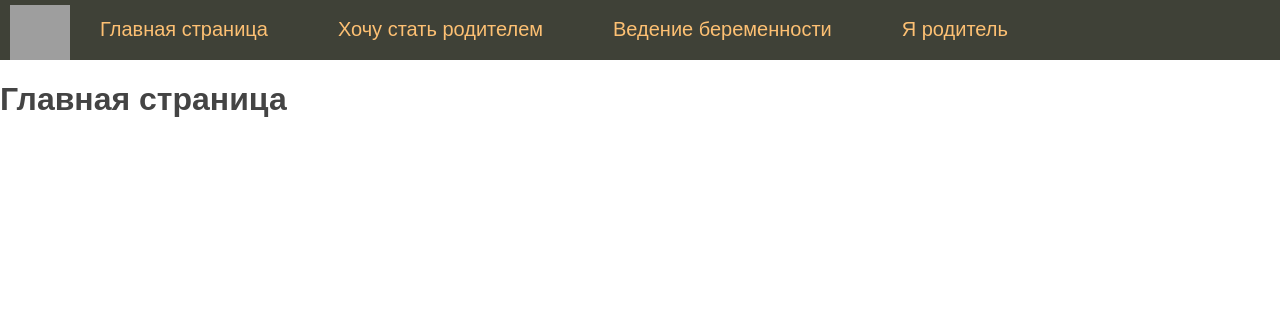
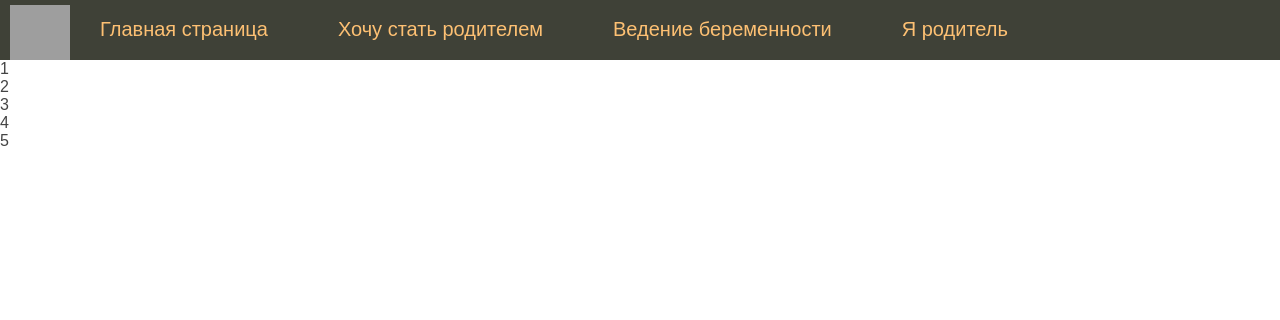
Before and after one commit to Usual-tatarin/dkmr, a Django app: page / in a window 1280 px wide. Shown: the top 320 px of the page. Run offline with Django 4.2, Linux system fonts and the light colour scheme; grey boxes are pictures that could not be loaded.

```diff
--- a/parentroadmap/parentroadmapapp/templates/parentroadmapapp/index.html
+++ b/parentroadmap/parentroadmapapp/templates/parentroadmapapp/index.html
@@ -1,5 +1,11 @@
 {% extends 'base.html' %}
-<p >{{ menu|join:" | " }}</p>
 {% block content %}
-<h1>{{title}}</h1>
+    <div class="steps-container">
+        <!-- Цикл for для генерации шагов -->
+        {% for step in steps %}
+        <div class="step">
+            <div class="circle">{{ step }}</div>
+        </div>
+        {% endfor %}
+    </div>
 {% endblock %}
--- a/parentroadmap/parentroadmapapp/views.py
+++ b/parentroadmap/parentroadmapapp/views.py
@@ -6,9 +6,10 @@ menu = [{'title': "Главная страница", 'url_name': 'home'},
         {'title': "Я родитель", 'url_name': 'parenting'}
         ]
 
+steps = [1, 2, 3, 4, 5]
 
 def index(request):
-    return render(request, 'parentroadmapapp/index.html', {'title': 'Главная страница', 'menu': menu})
+    return render(request, 'parentroadmapapp/index.html',  {'title': 'Главная страница', 'menu': menu, 'steps': steps})
 
 
 def prepregnancy(request):
```
Also changed, not shown: parentroadmap/templates/base.html (+1 -8 lines).
